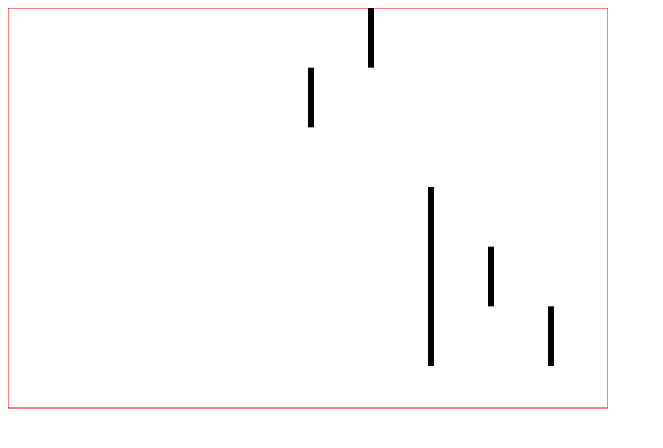
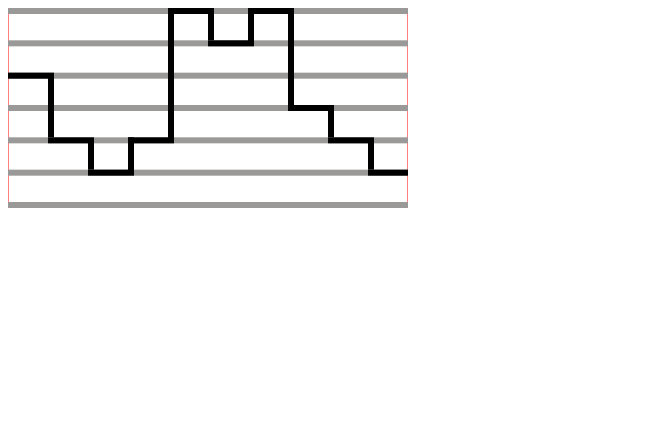
Before and after one commit to awahab07/svg-bitrate-chart, a plain HTML site: page index.html in a window 1280 px wide. Shown: the whole page, without its empty margins (0-663 px from the left). Drawn offline with Linux system fonts and the light colour scheme.

Commit message:
bar aligned

```diff
--- a/index.html
+++ b/index.html
@@ -4,7 +4,7 @@
 	</head>
 
 	<body>
-		<div id="svg-chart" width="600" height="800" style="width:600px;height:800px;"></div>
+		<div id="svg-chart" width="600" height="800" style="width:400px;height:200px;"></div>
 
 		<script type="text/javascript" src="js/jquery-1.10.2.min.js"></script>
 		<script type="text/javascript" src="js/jquery.svg.js"></script>
--- a/js/bitrate-chart.js
+++ b/js/bitrate-chart.js
@@ -1,37 +1,47 @@
 (function($){
-	var reading = [0, 1, 0, 3, 4, 5];
+	var reading = [2, 4, 5, 4, 0, 1, 0, 3, 4, 5];
 
 	$('#svg-chart').svg({onLoad: drawChart});
 
 	function drawChart(svg) {
-		var width = 600,
-			height = 400,
+		var width = 400,
+			height = 200,
 			nLevels = 7,
 			nCols = 10,
 			lineSize = 6,
 			stepWidth = width / nCols,
-			gapHeight = (height - (nLevels * lineSize)) / (nLevels - 1);
-
-		//svg.circle(130, 75, 50, {fill: 'none', stroke: 'red', strokeWidth: 3});
+			gapHeight = (height - (nLevels * lineSize)) / (nLevels - 1),
+			backgroundBarStyle = '#9A9997';
 
 		// Box border
 		svg.rect(null, 0, 0, width, height, {fill: 'none', stroke: 'red'});
 
+		// Background bars
+		for(var i=0; i<nLevels; i++) {
+			svg.rect(0, (i * gapHeight) + (i * lineSize), width, lineSize, {fill:backgroundBarStyle});
+		}
+
+		reading = [reading[0]].concat(reading);
 
 		reading.reduceRight(function(preVal, currVal, index, arr) {
-			//  Vertical Line
+
 			var rIndex = reading.length - index - 1,
 				i = nCols - rIndex,
-				x = width - (rIndex * stepWidth),
-				w = lineSize,
-				y = preVal * gapHeight,
-				h = Math.abs(currVal - preVal) * gapHeight;
+				xRight = width - (rIndex * stepWidth),
+				xLeft = width - (rIndex * stepWidth) - stepWidth,
+				y = (preVal * gapHeight) + (preVal * lineSize),
+				yNext = (currVal * gapHeight) + (currVal * lineSize),
+				yVTop = Math.min(y, yNext),
+				yVBottom = Math.max(y, yNext),
+				h = currVal > preVal ? yVBottom - yVTop + lineSize: yVBottom - yVTop;
 
-			console.log(i, stepWidth, x, y, w, h);
+			// Horizontal Line of previous step level
+			svg.rect(null, xRight, y, xRight - xLeft, lineSize);
 
-			svg.rect(null, x, y, w, h);
+			// Vertical Line to previous step level from current step
+			svg.rect(null, xRight, yVTop, lineSize, h);
 
 			return currVal;
-		}, reading[reading.length - 1]);
+		});
 	}
 }(jQuery));
```
